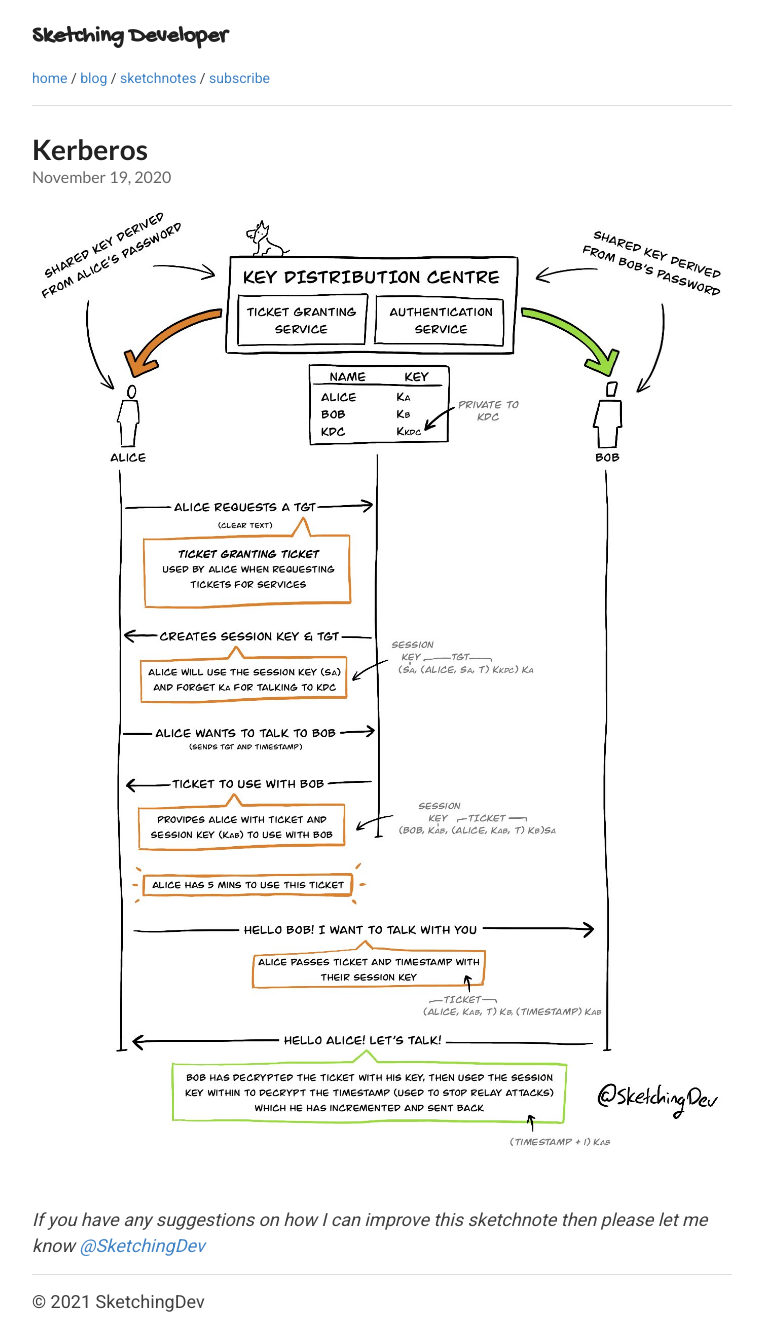
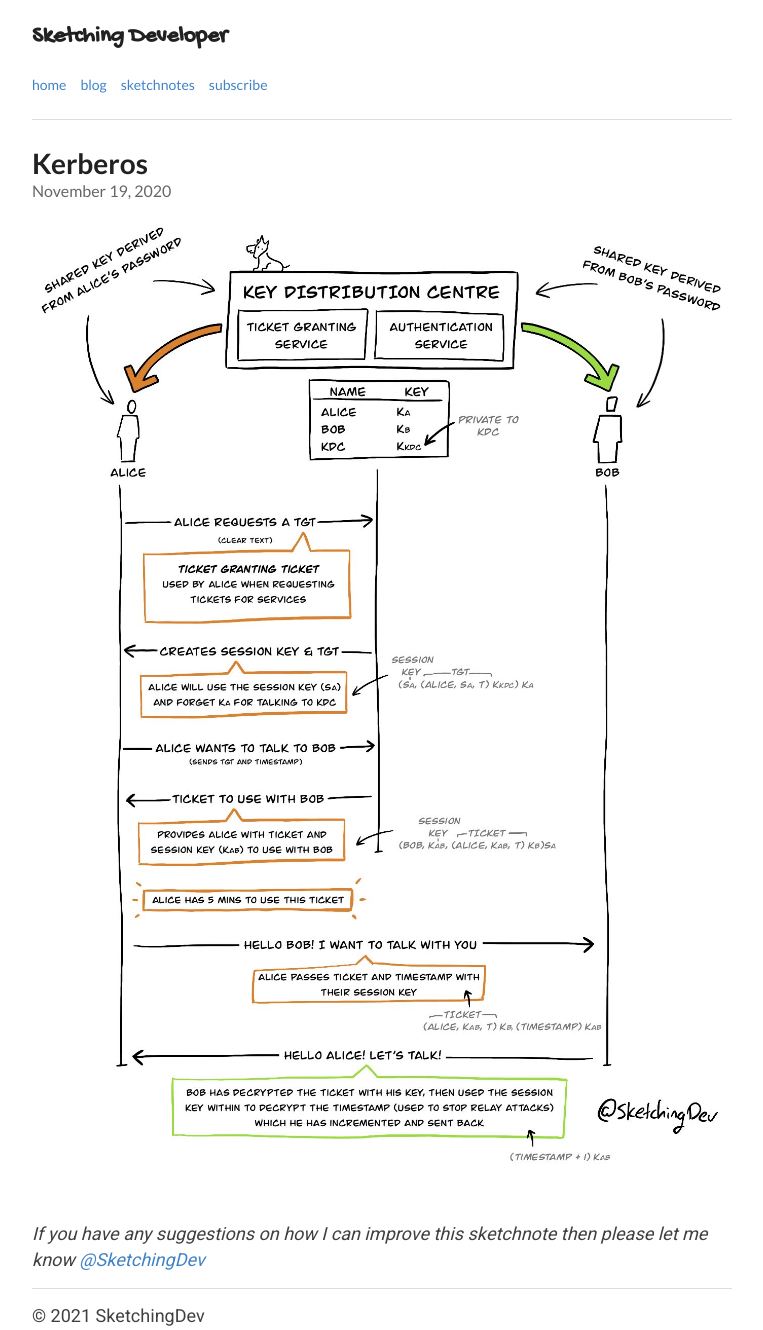
Before and after one commit to SketchingDev/sketchingdev.github.io, a Jekyll site: the page built from _sketchnotes/2020-11-19-kerberos.md, in a window 1280 px wide. Shown: the whole page, without its empty margins (258-1021 px from the left). Built offline with Jekyll 4.4.1, drawn with Linux system fonts in a browser that asks for light colours.

Commit message:
Replace breadcrumb class with menu

```diff
--- a/_includes/simple-topnav.html
+++ b/_includes/simple-topnav.html
@@ -4,12 +4,11 @@
   </div>
 </div>
 
-<nav class="ui breadcrumb">
+<nav class="ui text menu">
   {% for link in site.data.navigation.main %}
     <a class="item" href="{{ domain }}{{ link.url }}">
       {{ link.title }}
     </a>
-    {% if forloop.last == false %} / {% endif %}
   {% endfor %}
 </nav>
 
```
